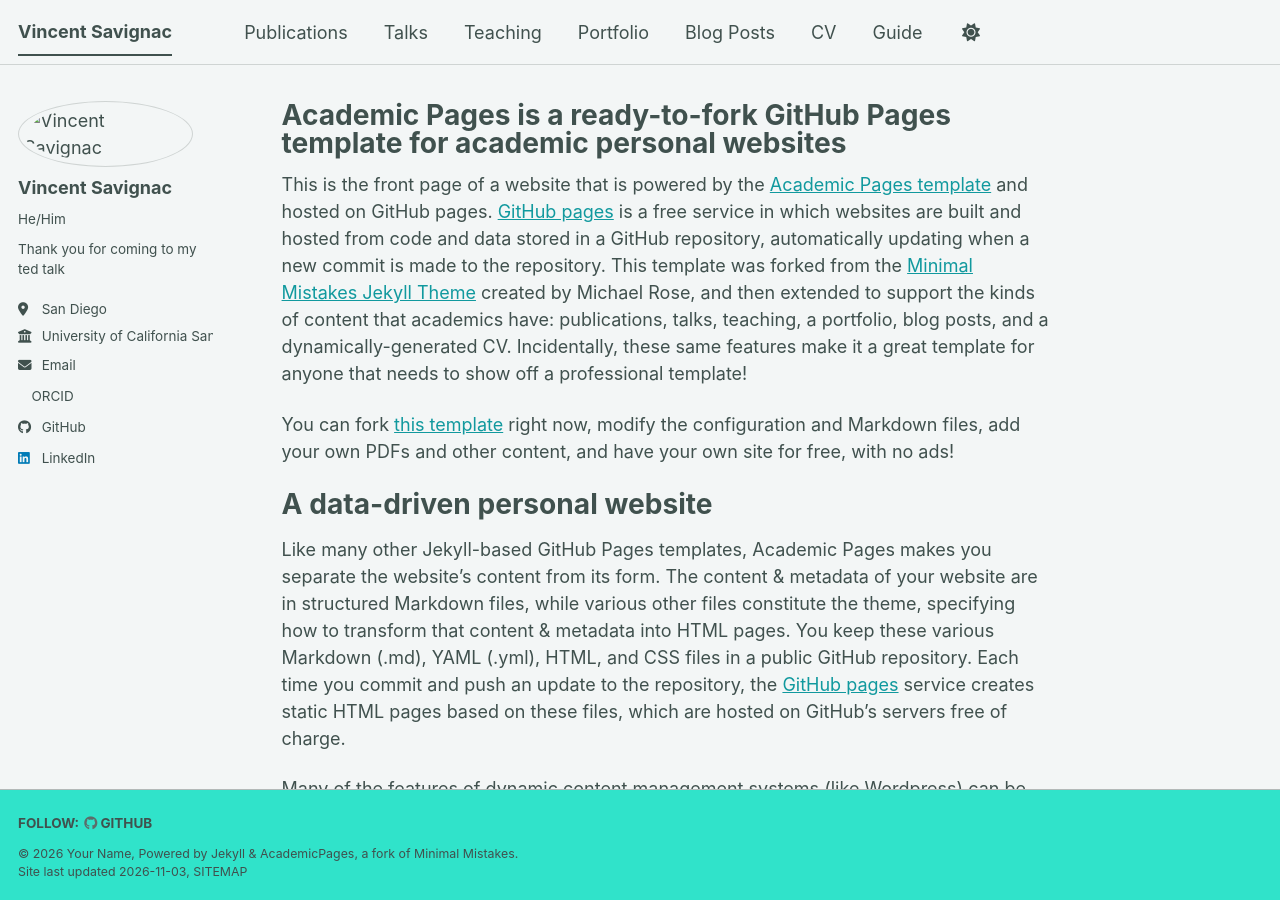
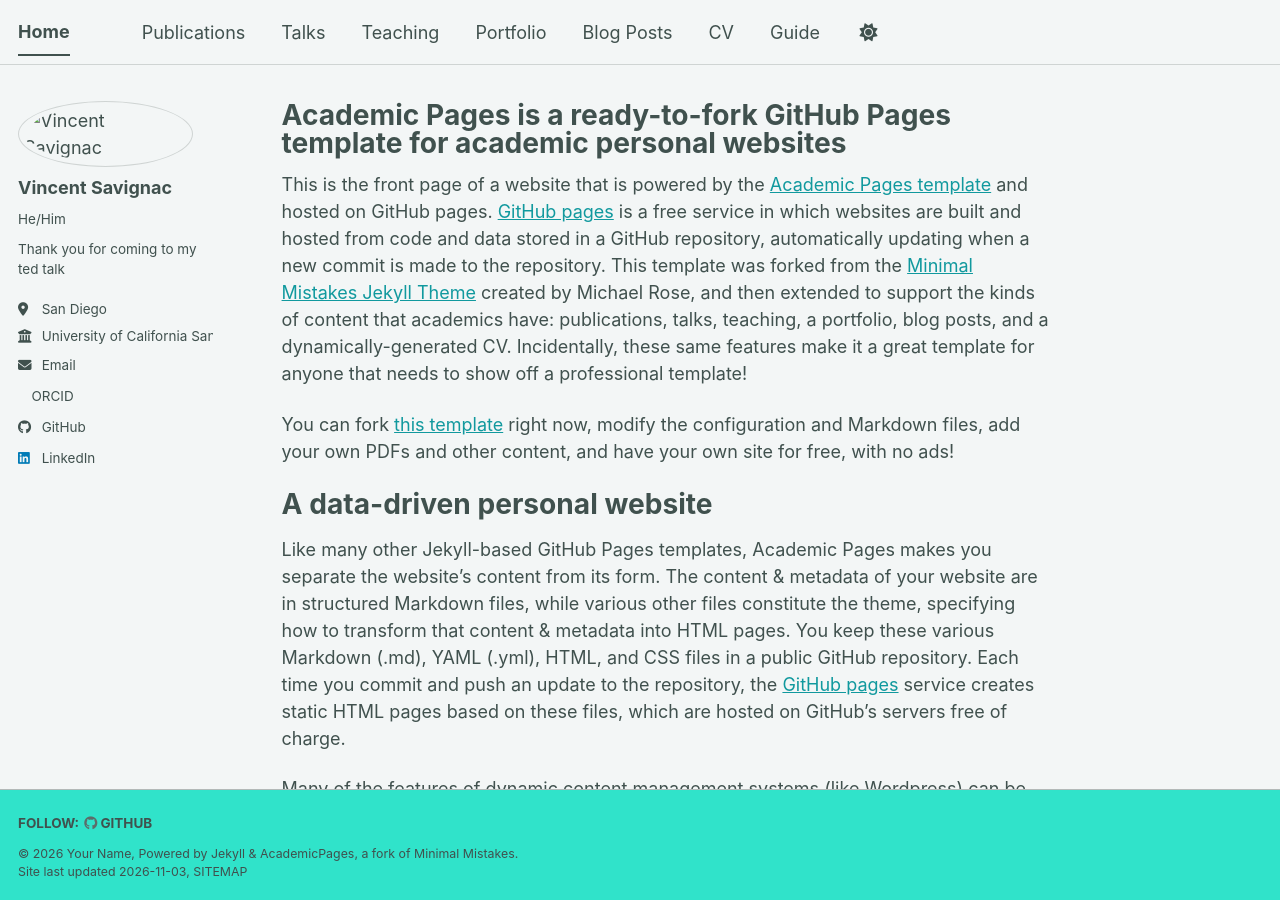
Before and after one commit to vincentsavignac/vincentsavignac.github.io, a Jekyll site: the page built from _pages/about.md, in a window 1280 px wide and 900 px high. Built offline with Jekyll 4.4.1, drawn with Linux system fonts in a browser that asks for light colours; a script bundle is joined from its source files by our own code; a style sheet for code colours, icons or effects is not loaded.

Commit message:
Update _config.yml

```diff
--- a/_config.yml
+++ b/_config.yml
@@ -9,7 +9,7 @@
 # Basic Site Settings
 locale                   : "en-US"
 site_theme               : "mint" # The available themes options are "default", "air", "sunrise", "mint", "dirt" and "contrast"
-title                    : "Vincent Savignac"
+title                    : "Home"
 title_separator          : "-"
 name                     : &name "Your Name"
 description              : &description "Don't look yet, website in construction"   # Update this with a general description of your site, this is the default if not overridden by a page
```
